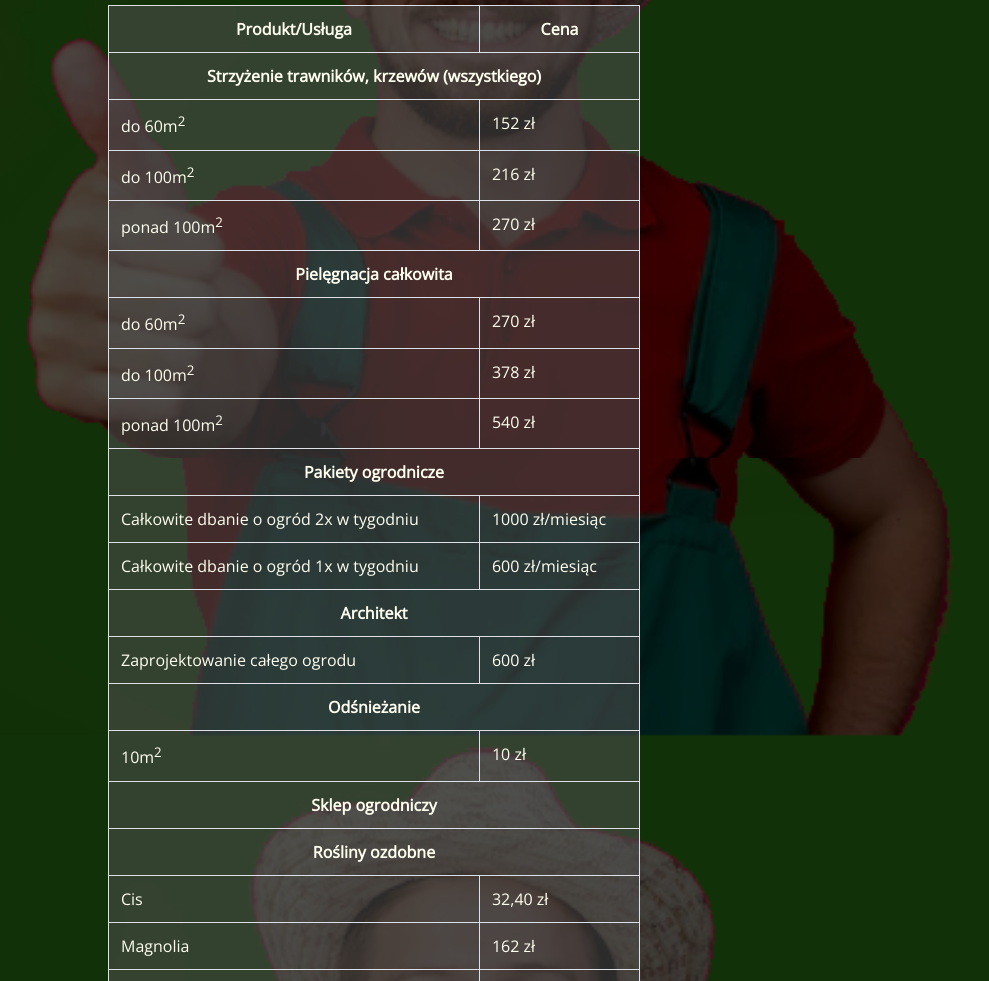
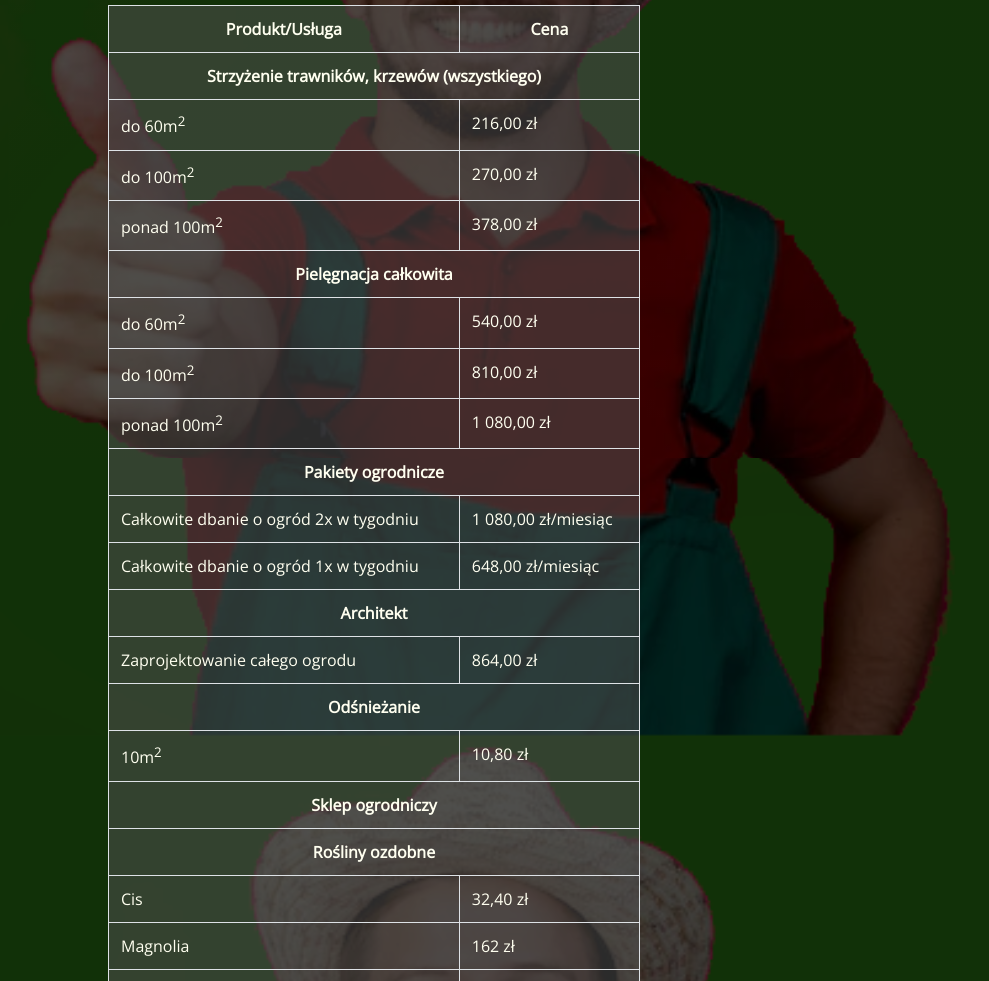
Before and after one commit to goteusz-maszyk/matma-plakat, a plain HTML site: page cennik.html in a window 1280 px wide. Shown: the part 350-1331 px from the top of the page, without its empty margins (0-989 px from the left). Drawn offline with nearby package versions, Linux system fonts and the light colour scheme.

Commit message:
zmiany w cenniku

```diff
--- a/cennik.html
+++ b/cennik.html
@@ -27,15 +27,15 @@
           </tr>
           <tr>
             <td>do 60m<sup>2</sup></td>
-            <td>152 zł</td>
+            <td>216,00 zł</td>
           </tr>
           <tr>
             <td>do 100m<sup>2</sup></td>
-            <td>216 zł</td>
+            <td>270,00 zł</td>
           </tr>
           <tr>
             <td>ponad 100m<sup>2</sup></td>
-            <td>270 zł</td>
+            <td>378,00 zł</td>
           </tr>
 
           <tr>
@@ -43,15 +43,15 @@
           </tr>
           <tr>
             <td>do 60m<sup>2</sup></td>
-            <td>270 zł</td>
+            <td>540,00 zł</td>
           </tr>
           <tr>
             <td>do 100m<sup>2</sup></td>
-            <td>378 zł</td>
+            <td>810,00 zł</td>
           </tr>
           <tr>
             <td>ponad 100m<sup>2</sup></td>
-            <td>540 zł</td>
+            <td>1 080,00 zł</td>
           </tr>
 
           <tr>
@@ -59,11 +59,11 @@
           </tr>
           <tr>
             <td>Całkowite dbanie o ogród 2x w tygodniu</td>
-            <td>1000 zł/miesiąc</td>
+            <td>1 080,00 zł/miesiąc</td>
           </tr>
           <tr>
             <td>Całkowite dbanie o ogród 1x w tygodniu</td>
-            <td>600 zł/miesiąc</td>
+            <td>648,00 zł/miesiąc</td>
           </tr>
 
           <tr>
@@ -71,7 +71,7 @@
           </tr>
           <tr>
             <td>Zaprojektowanie całego ogrodu</td>
-            <td>600 zł</td>
+            <td>864,00 zł</td>
           </tr>
 
           <tr>
@@ -79,7 +79,7 @@
           </tr>
           <tr>
             <td>10m<sup>2</sup></td>
-            <td>10 zł</td>
+            <td>10,80 zł</td>
           </tr>
 
           <tr>
```
